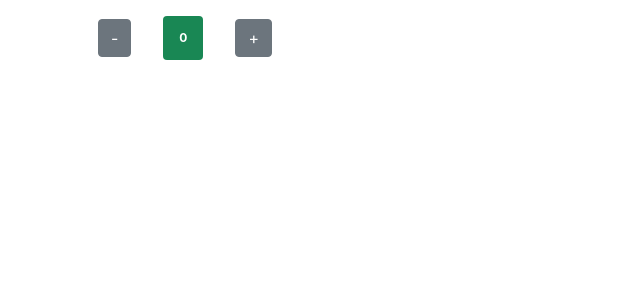
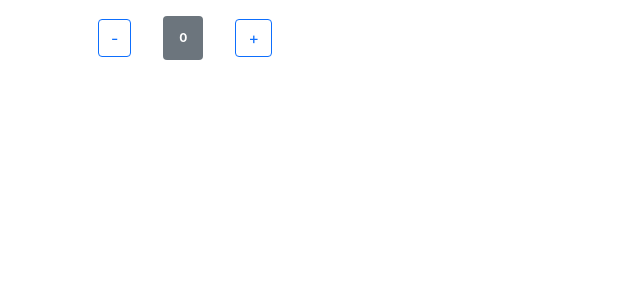
Before and after one commit to henry-hartzler/lms-react-project, a React (Create React App) app: page / in a window 1280 px wide. Shown: the top 300 px of the page, without its empty margins (0-640 px from the left). Built offline with nearby package versions, Linux system fonts and the light colour scheme.

Commit message:
conditional count color rendering

```diff
--- a/src/features/counter/Counter.jsx
+++ b/src/features/counter/Counter.jsx
@@ -4,13 +4,19 @@ import { Container, Row, Col, Button, Badge } from "reactstrap";
 const Counter = () => {
   const [count, setCount] = useState(0);
 
+
   return (
     <Container>
       <Row>
         <Col>
-          <Button className="m-3" onClick={() => setCount(count - 1)}>-</Button>
-            <Badge color="success" className="m-3 p-3">{count}</Badge>
-          <Button className="m-3" onClick={() => setCount(count + 1)}>+</Button>
+          <Button outline color='primary' className="m-3" onClick={() => setCount(count - 1)}>-</Button>
+            <Badge
+              color={count === 0 ? 'secondary' : count < 0 ? 'danger' : 'success'}
+              className="m-3 p-3"
+            >
+                {count}
+            </Badge>
+          <Button outline color='primary' className="m-3" onClick={() => setCount(count + 1)}>+</Button>
         </Col>
       </Row>
 
```
